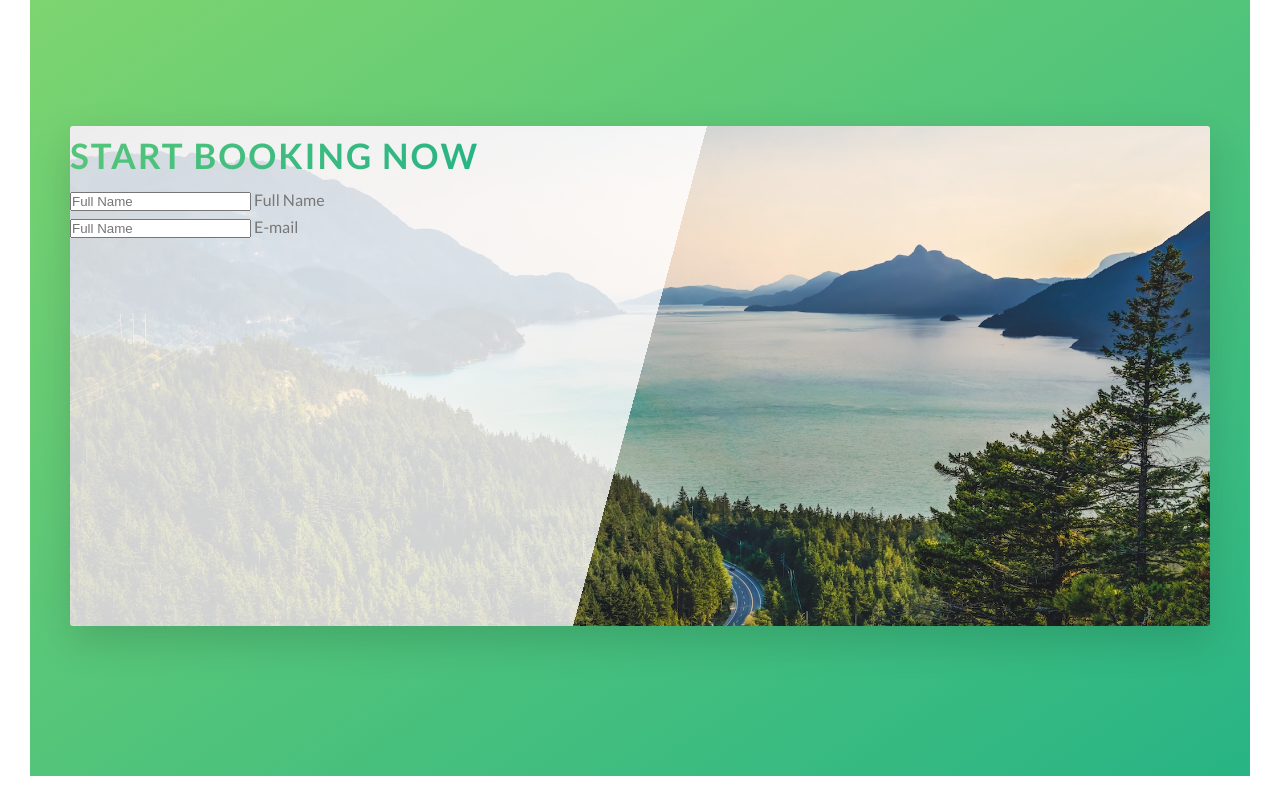
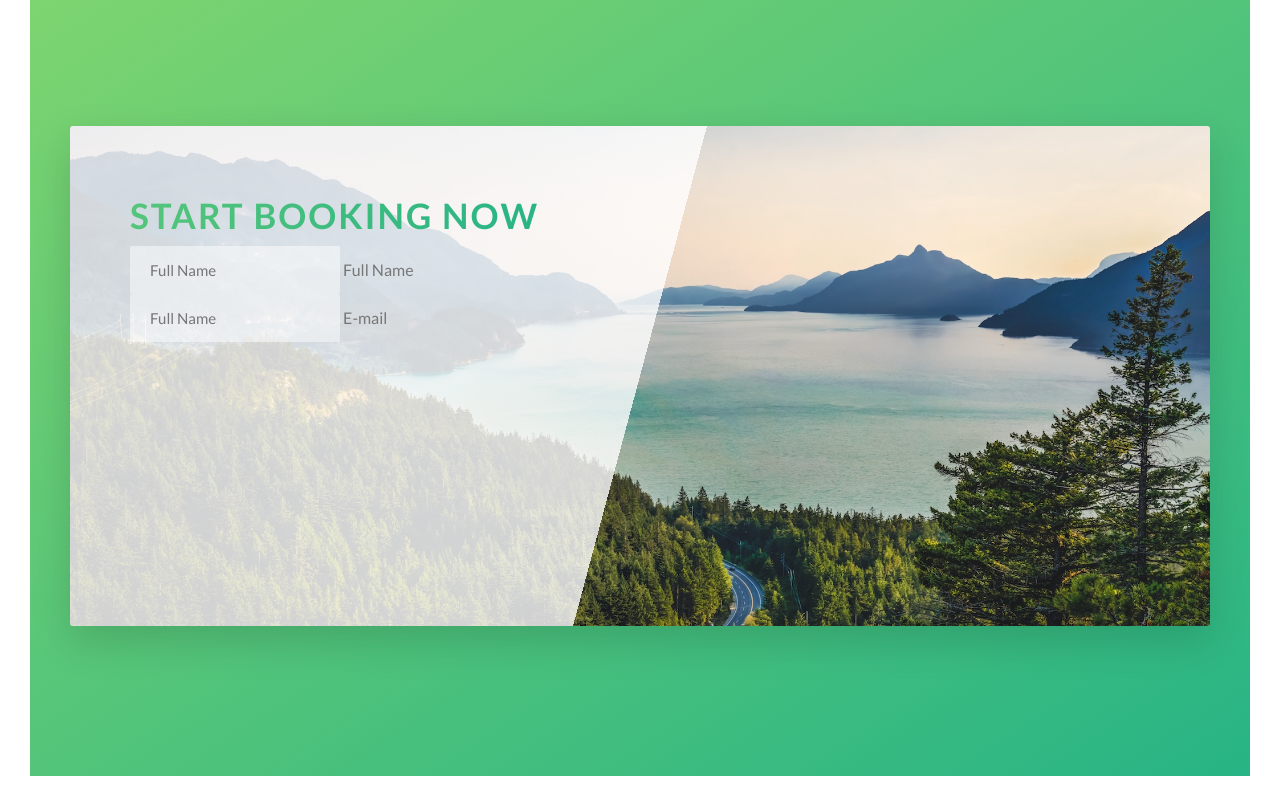
Before and after one commit to devpato/Natours, a website: page index.html in a window 1280 px wide. Shown: the part 4860-5666 px from the top of the page. Drawn offline with Linux system fonts and the light colour scheme.

Commit message:
compiled code

```diff
--- a/css/style.css
+++ b/css/style.css
@@ -442,6 +442,14 @@ body {
     width: 100%;
     object-fit: cover; }
 
+.form__input {
+  font-size: 1.5rem;
+  font-family: inherit;
+  padding: 1.5rem 2rem;
+  border-radius: 2px;
+  background-color: rgba(255, 255, 255, 0.5);
+  border: none; }
+
 /*PAGES*/
 .section-about {
   background-color: #f7f7f7;
@@ -476,6 +484,9 @@ body {
   height: 50rem;
   border-radius: 3px;
   box-shadow: 0 1.5rem 4rem rgba(0, 0, 0, 0.15); }
+  .book__form {
+    width: 50%;
+    padding: 6rem; }
 
 /*MEDIA QUERIES*/
 /*Media Queries*/
```
